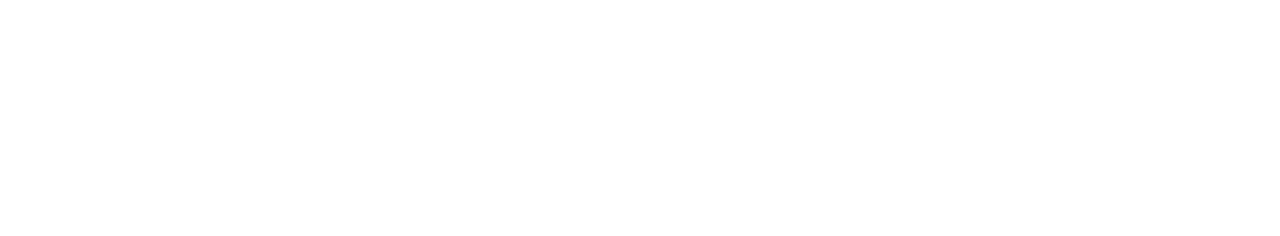
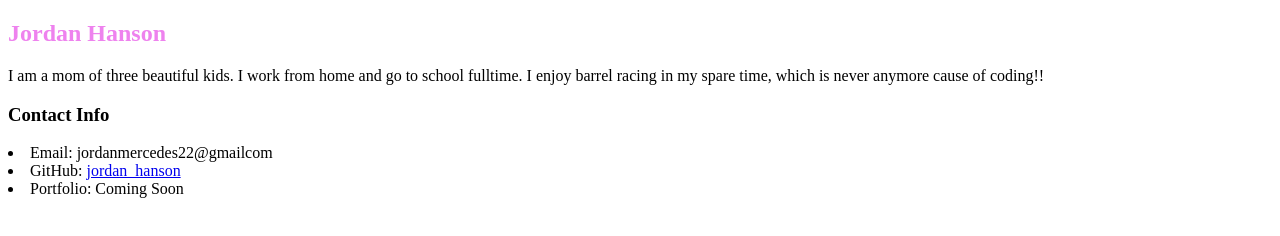
Before and after one commit to jordan-hanson/portfolio, a plain HTML site: page index.html in a window 1280 px wide. Drawn offline with Linux system fonts and the light colour scheme.

Commit message:
added css

```diff
--- a/index.html
+++ b/index.html
@@ -1,12 +1,26 @@
 <!DOCTYPE html>
 <html lang="en">
+
 <head>
     <meta charset="UTF-8">
     <meta name="viewport" content="width=device-width, initial-scale=1.0">
     <meta http-equiv="X-UA-Compatible" content="ie=edge">
-    <title>Portfolio</title>
+
+    <link rel="stylesheet" href="style.css">
+    <title>Student Bio</title>
 </head>
+
 <body>
 
+    <h2> Jordan Hanson</h2>
+
+    <p>I am a mom of three beautiful kids. I work from home and go to school fulltime. I enjoy barrel racing in my spare
+        time, which is never anymore cause of coding!!</p>
+
+    <h3>Contact Info</h3>
+    <li>Email: jordanmercedes22@gmailcom</li>
+    <li>GitHub: <a href="https://github.com/jordan-hanson">jordan_hanson</a></li>
+    <li>Portfolio: Coming Soon</li>
 </body>
+
 </html>
--- /dev/null
+++ b/style.css
@@ -0,0 +1,4 @@
+h2 {
+    Color: violet;
+
+}
```
